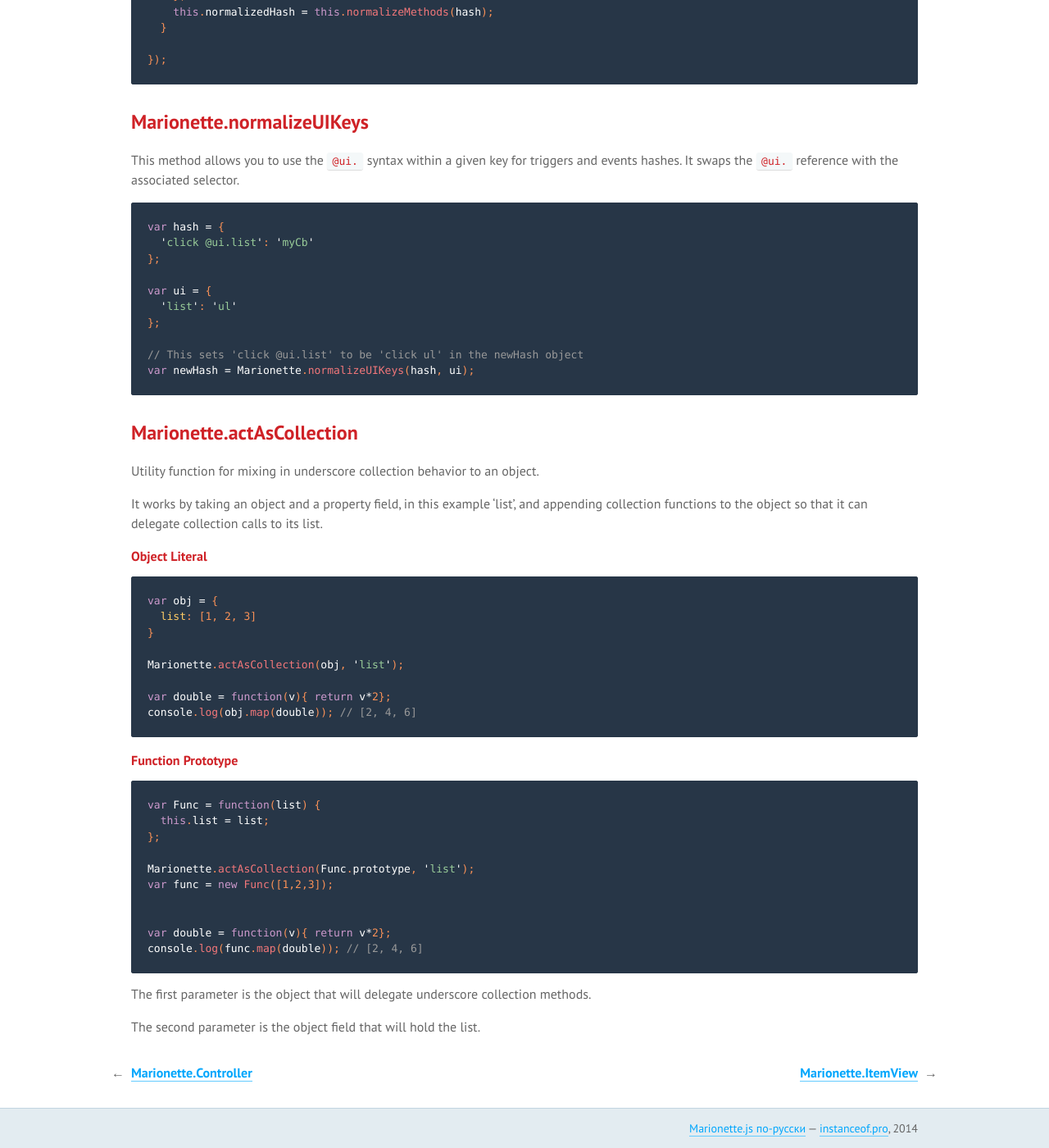
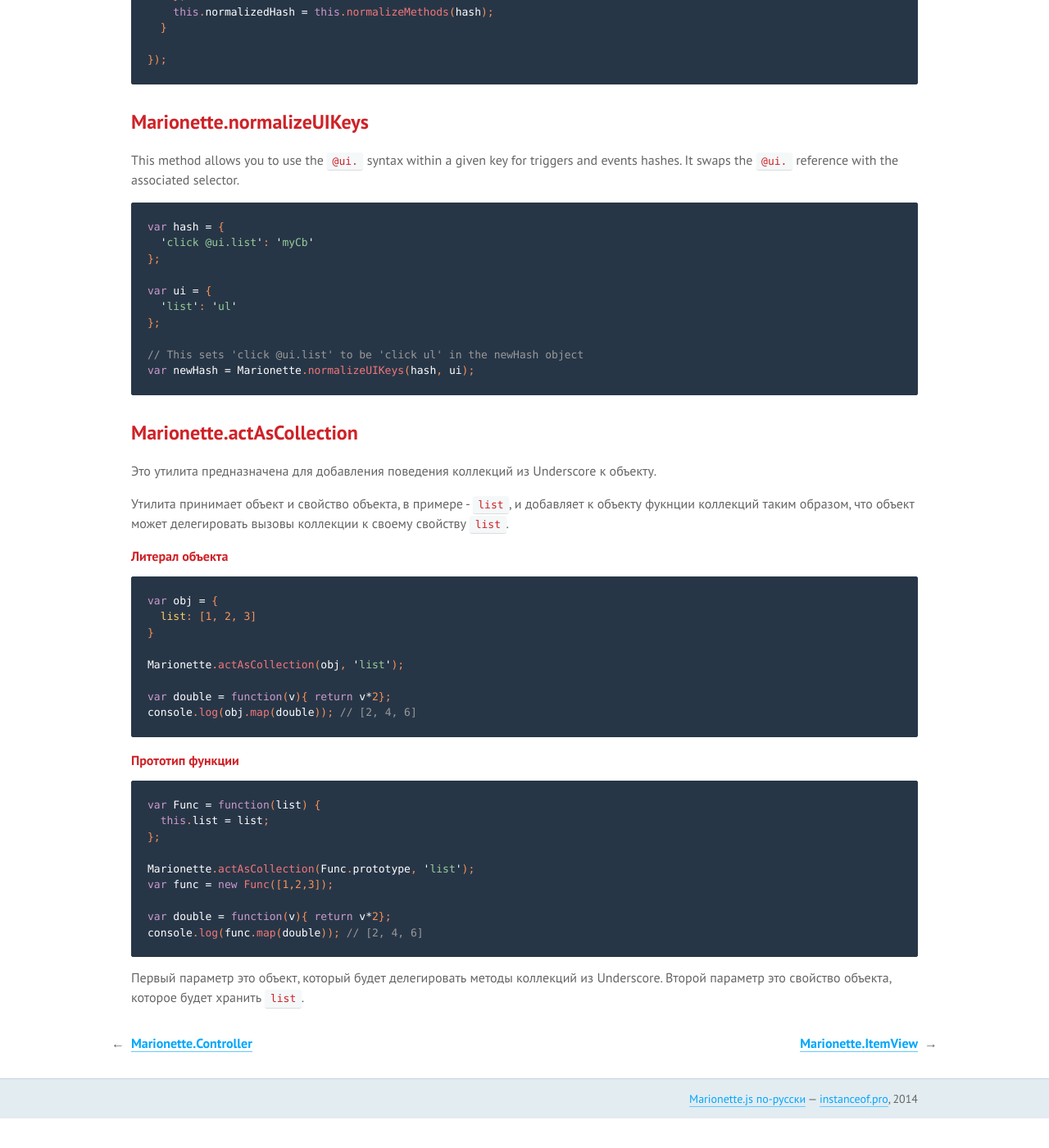
Before and after one commit to sadcitizen/marionettejs.ru, a Jekyll site: the page built from _posts/2014-04-10-functions.md, in a window 1280 px wide and 1400 px high, scrolled down 5279 px. Shown: the whole window at 82% size. Built offline with Jekyll 4.4.1, drawn with Linux system fonts in a browser that asks for light colours; some web fonts are replaced; Markdown is read by kramdown in place of the engine named in the settings; after the commit the page ends 6643 px from its top, so only the background shows below that.

Commit message:
update ru/Functions

````diff
--- a/_includes/translation/ru/marionette.functions.md
+++ b/_includes/translation/ru/marionette.functions.md
@@ -253,13 +253,12 @@
 
 ## Marionette.actAsCollection
 
-Utility function for mixing in underscore collection behavior to an object.
+Это утилита предназначена для добавления поведения коллекций из Underscore к объекту.
 
-It works by taking an object and a property field, in this example 'list',
-and appending collection functions to the object so that it can
-delegate collection calls to its list.
+Утилита принимает объект и свойство объекта, в примере - `list`, и добавляет к объекту фукнции коллекций таким образом, что
+объект может делегировать вызовы коллекции к своему свойству `list`.
 
-#### Object Literal
+#### Литерал объекта
 ```js
 var obj = {
   list: [1, 2, 3]
@@ -271,7 +270,7 @@
 console.log(obj.map(double)); // [2, 4, 6]
 ```
 
-#### Function Prototype
+#### Прототип функции
 ```js
 var Func = function(list) {
   this.list = list;
@@ -280,11 +279,9 @@
 Marionette.actAsCollection(Func.prototype, 'list');
 var func = new Func([1,2,3]);
 
-
 var double = function(v){ return v*2};
 console.log(func.map(double)); // [2, 4, 6]
 ```
 
-The first parameter is the object that will delegate underscore collection methods.
-
-The second parameter is the object field that will hold the list.
+Первый параметр это объект, который будет делегировать методы коллекций из Underscore. Второй параметр это свойство
+объекта, которое будет хранить `list`.
````
